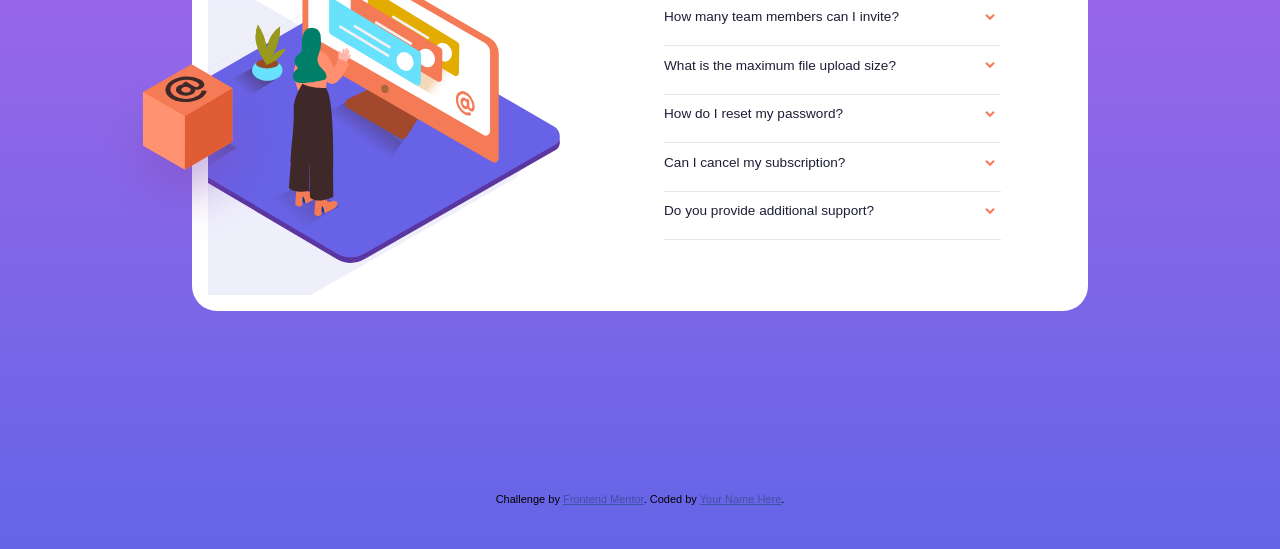
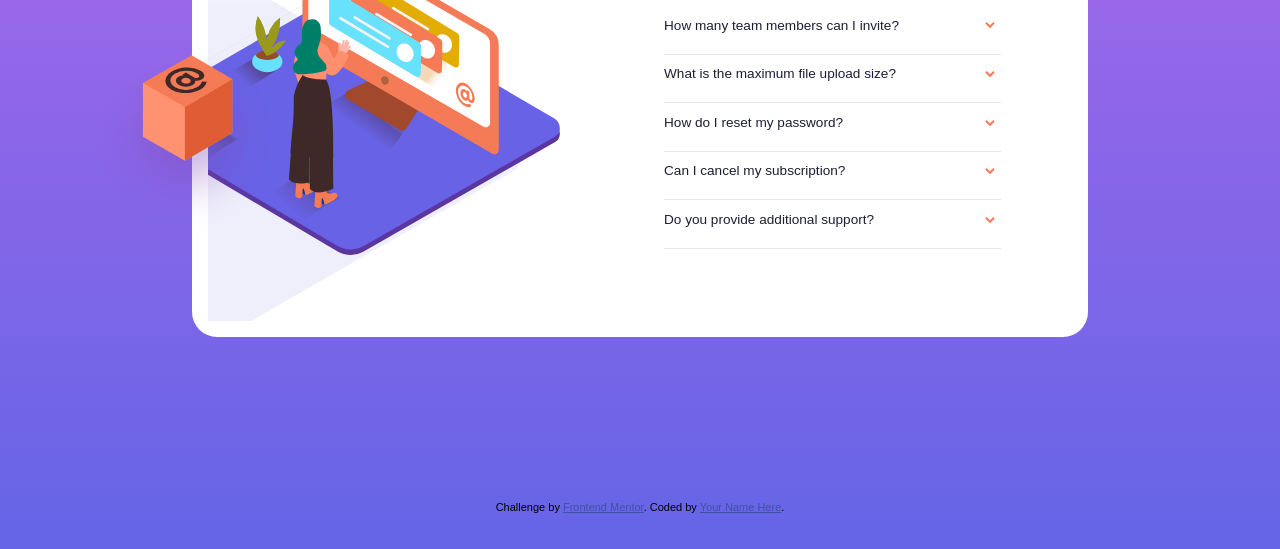
Before and after one commit to Toluwaa-o/FAQ-Accordion-Card, a plain HTML site: page index.html in a window 1280 px wide. Shown: the part 251-800 px from the top of the page. Drawn offline with Linux system fonts and the light colour scheme.

Commit message:
Update styles.css

```diff
--- a/styles.css
+++ b/styles.css
@@ -187,6 +187,8 @@ button {
     .faq {
         align-items: flex-start;
         padding-left: 1.5em;
+        padding-top: 3em;
+        padding-bottom: 3em;
     }
 
     .information > div > div {
```
